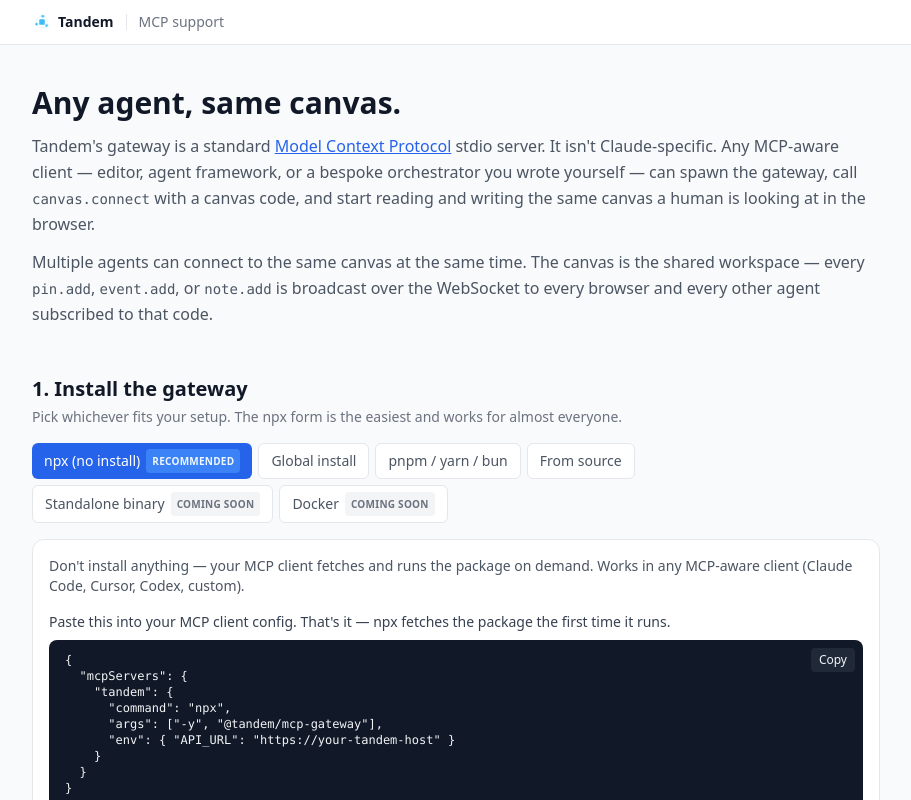
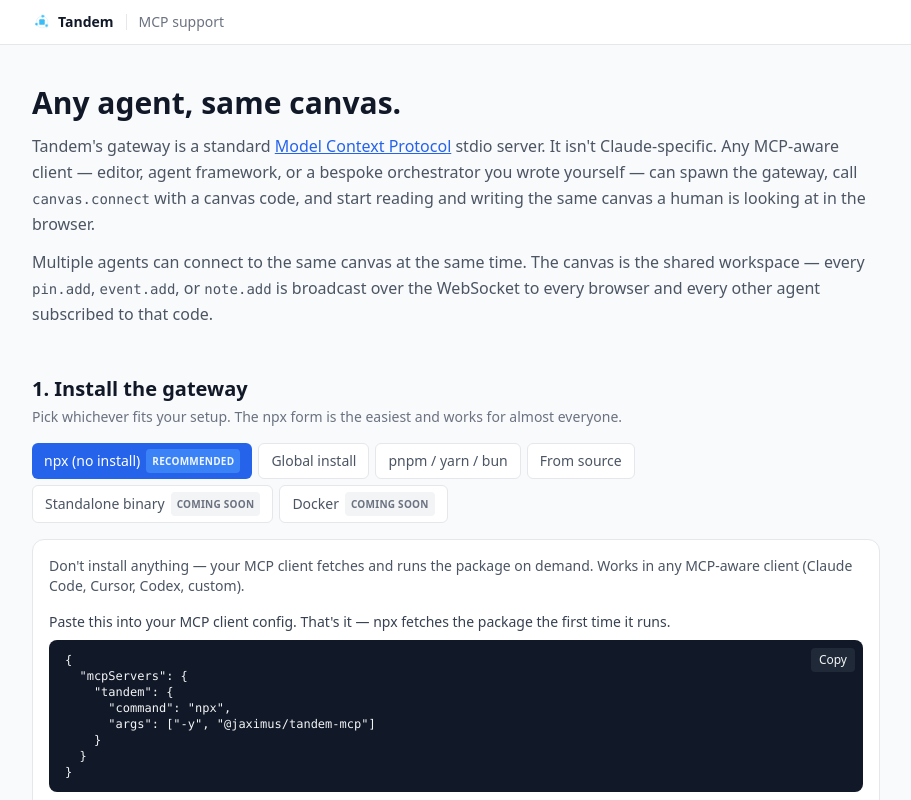
Before and after one commit to jaximus808/tandam, a React (Vite) app in the folder apps/web/: page / in a window 1280 px wide. Both pictures are taken after a click on the button 640 px from the left and 664 px from the top of the page. Shown: the top 800 px of the page, without its empty margins (184-1095 px from the left). Built offline with nearby package versions, Linux system fonts and the light colour scheme; the HTML template or start-up script is replaced by a standard one.

Commit message:
mcp support upgrade

```diff
--- a/apps/web/src/pages/MCPSupport.tsx
+++ b/apps/web/src/pages/MCPSupport.tsx
@@ -35,8 +35,7 @@
   "mcpServers": {
     "tandem": {
       "command": "npx",
-      "args": ["-y", "@tandem/mcp-gateway"],
-      "env": { "API_URL": "https://your-tandem-host" }
+      "args": ["-y", "@jaximus/tandem-mcp"]
     }
   }
 }`,
@@ -52,7 +51,7 @@
       {
         text: "Install:",
         lang: "bash",
-        code: "npm install -g @tandem/mcp-gateway",
+        code: "npm install -g @jaximus/tandem-mcp",
       },
       {
         text: "Then in your MCP client config:",
@@ -60,8 +59,7 @@
         code: `{
   "mcpServers": {
     "tandem": {
-      "command": "tandem-mcp",
-      "env": { "API_URL": "https://your-tandem-host" }
+      "command": "tandem-mcp"
     }
   }
 }`,
@@ -78,19 +76,19 @@
         text: "pnpm:",
         lang: "json",
         code: `"command": "pnpm",
-"args": ["dlx", "@tandem/mcp-gateway"]`,
+"args": ["dlx", "@jaximus/tandem-mcp"]`,
       },
       {
         text: "yarn:",
         lang: "json",
         code: `"command": "yarn",
-"args": ["dlx", "@tandem/mcp-gateway"]`,
+"args": ["dlx", "@jaximus/tandem-mcp"]`,
       },
       {
         text: "bun:",
         lang: "json",
         code: `"command": "bunx",
-"args": ["@tandem/mcp-gateway"]`,
+"args": ["@jaximus/tandem-mcp"]`,
       },
     ],
   },
@@ -109,14 +107,14 @@
 pnpm --filter mcp-gateway build`,
       },
       {
-        text: "Point your MCP client at the built file:",
+        text: "Point your MCP client at the built file. Set API_URL to your local backend since you're running a fork:",
         lang: "json",
         code: `{
   "mcpServers": {
     "tandem": {
       "command": "node",
       "args": ["/abs/path/to/tandam/apps/mcp-gateway/dist/index.js"],
-      "env": { "API_URL": "https://your-tandem-host" }
+      "env": { "API_URL": "http://localhost:7891" }
     }
   }
 }`,
@@ -152,7 +150,6 @@
     "tandem": {
       "command": "docker",
       "args": ["run", "-i", "--rm",
-        "-e", "API_URL=https://your-tandem-host",
         "ghcr.io/jaximus808/tandem-mcp:latest"]
     }
   }
@@ -172,8 +169,7 @@
   "mcpServers": {
     "tandem": {
       "command": "npx",
-      "args": ["-y", "@tandem/mcp-gateway"],
-      "env": { "API_URL": "https://your-tandem-host" }
+      "args": ["-y", "@jaximus/tandem-mcp"]
     }
   }
 }`,
@@ -187,8 +183,7 @@
   "mcpServers": {
     "tandem": {
       "command": "npx",
-      "args": ["-y", "@tandem/mcp-gateway"],
-      "env": { "API_URL": "https://your-tandem-host" }
+      "args": ["-y", "@jaximus/tandem-mcp"]
     }
   }
 }`,
@@ -200,8 +195,7 @@
       "Codex CLI supports MCP servers via its config file (typically `~/.codex/config.toml`).",
     config: `[mcp_servers.tandem]
 command = "npx"
-args = ["-y", "@tandem/mcp-gateway"]
-env = { API_URL = "https://your-tandem-host" }`,
+args = ["-y", "@jaximus/tandem-mcp"]`,
   },
   {
     id: "openai-agents",
@@ -215,8 +209,7 @@
 tandem = MCPServerStdio(
     params={
         "command": "npx",
-        "args": ["-y", "@tandem/mcp-gateway"],
-        "env": {"API_URL": "https://your-tandem-host"},
+        "args": ["-y", "@jaximus/tandem-mcp"],
     },
 )
 
@@ -239,8 +232,7 @@
 
 const transport = new StdioClientTransport({
   command: "npx",
-  args: ["-y", "@tandem/mcp-gateway"],
-  env: { API_URL: "https://your-tandem-host" },
+  args: ["-y", "@jaximus/tandem-mcp"],
 });
 
 const client = new Client({ name: "my-orchestrator", version: "0.1.0" });
@@ -451,9 +443,10 @@
               </div>
             ))}
             <p className="text-xs text-gray-400 pt-2 border-t border-gray-100">
-              <span className="font-medium text-gray-500">API_URL</span> defaults to{" "}
-              <span className="font-mono">http://localhost:7891</span>. Set it to wherever
-              the Tandem API is reachable from the machine running the agent.
+              No config needed — the gateway connects to the hosted backend at{" "}
+              <span className="font-mono">https://tandemcanvas.com</span> by default. Only set{" "}
+              <span className="font-medium text-gray-500">API_URL</span> if you're pointing at a
+              local or self-hosted instance.
             </p>
           </div>
         </section>
```
